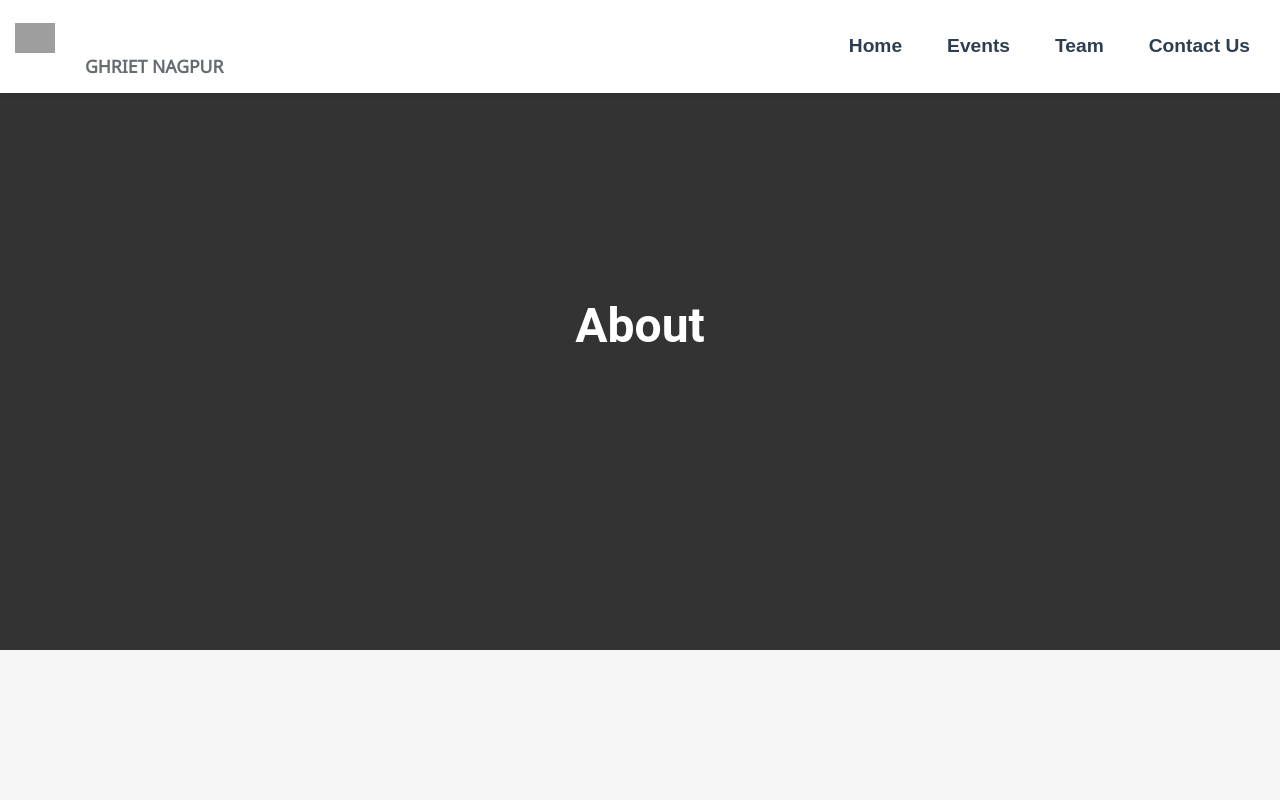
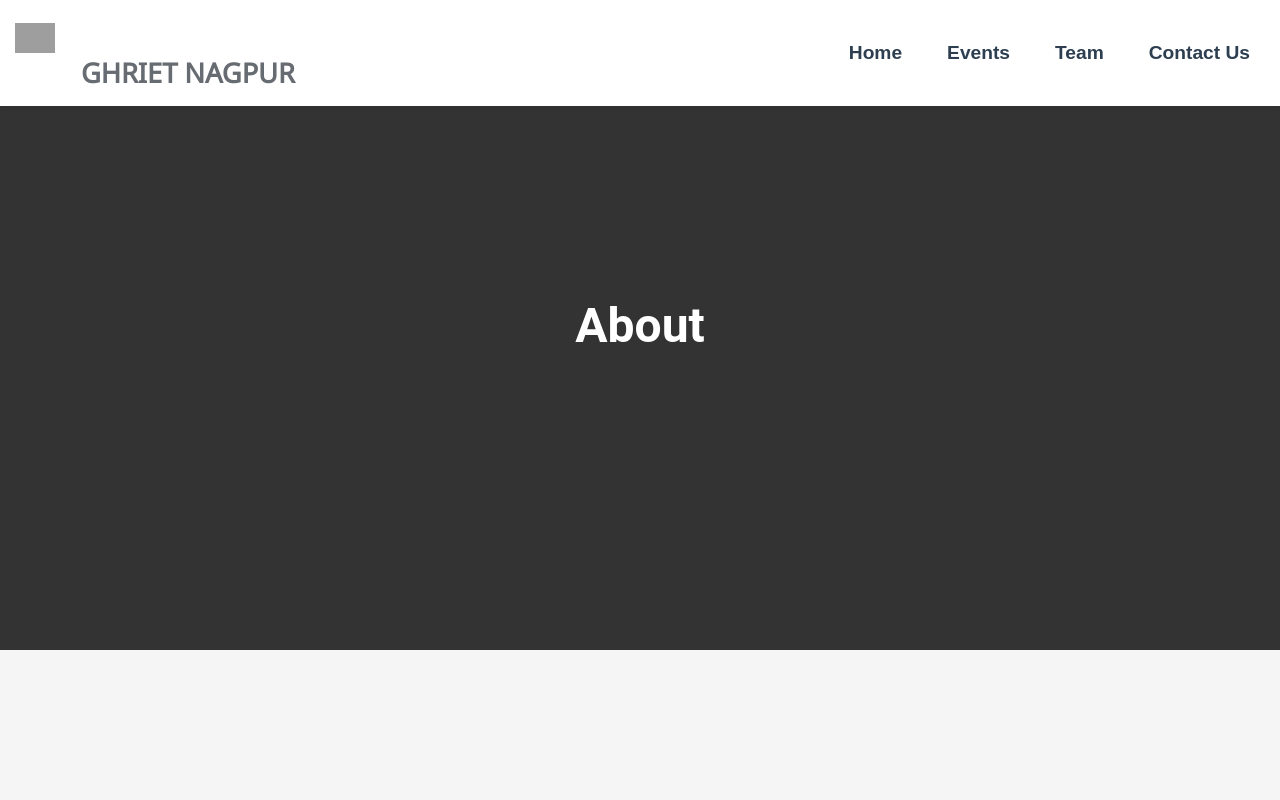
Before and after one commit to gdsc-ghrietn/gdsc-website, a React (Vite) app: page / in a window 1280 px wide. Shown: the top 800 px of the page. Built offline with nearby package versions, Linux system fonts and the light colour scheme; grey boxes are pictures that could not be loaded.

Commit message:
logo text adjusted

```diff
--- a/src/components/Navbar/Navbar.styles.css
+++ b/src/components/Navbar/Navbar.styles.css
@@ -67,11 +67,11 @@ nav a:hover {
     color: grey;
 }
 .college-name{
-    padding-left: 70px;
+    padding-left: 66px;
     width:max-content;
     align-items: center;
     justify-content: center;
-    font-size: 1.1rem;
+    font-size: 1.7rem;
     font-family:"Noto Sans",  sans-serif;
     font-weight: bold;
     color: #666c72;
```
